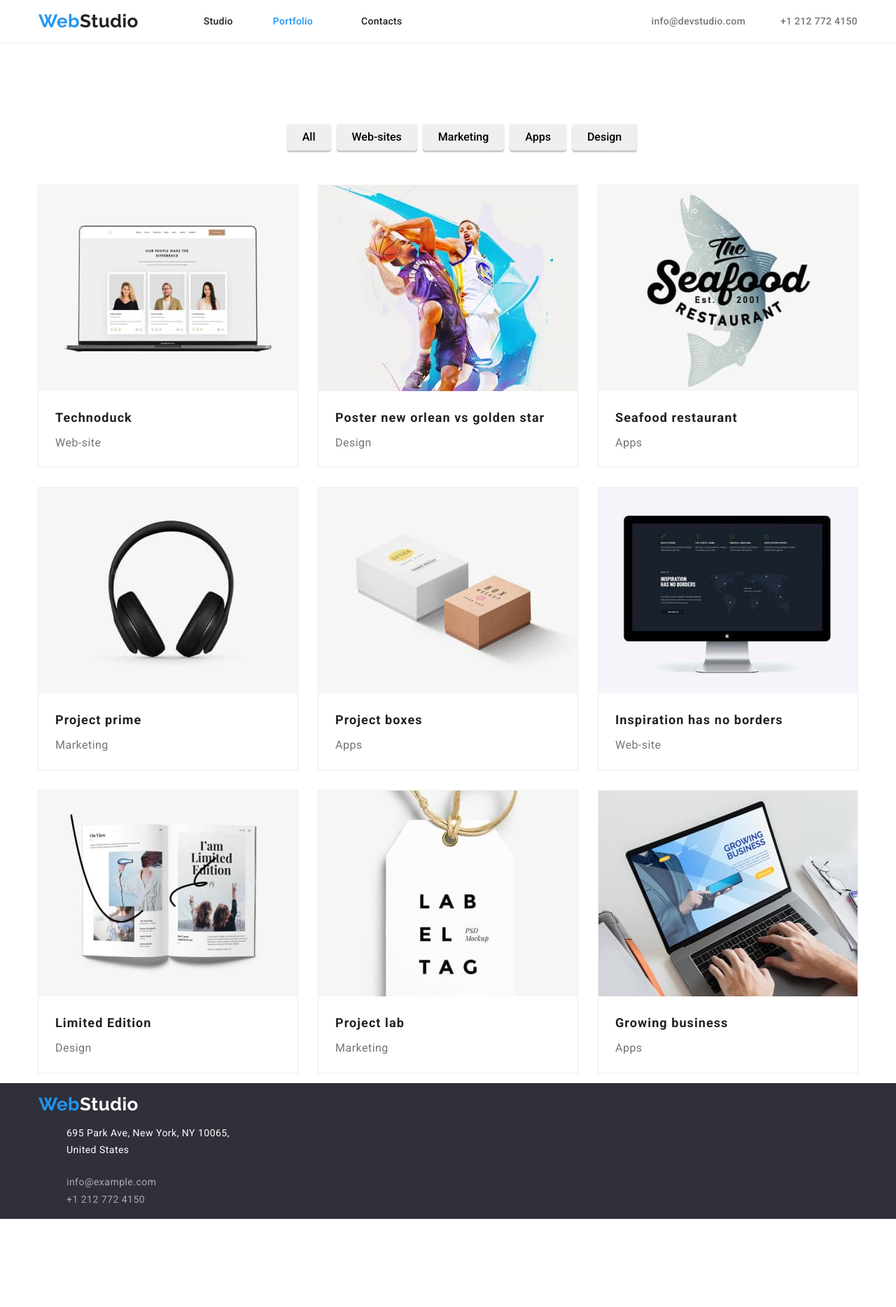
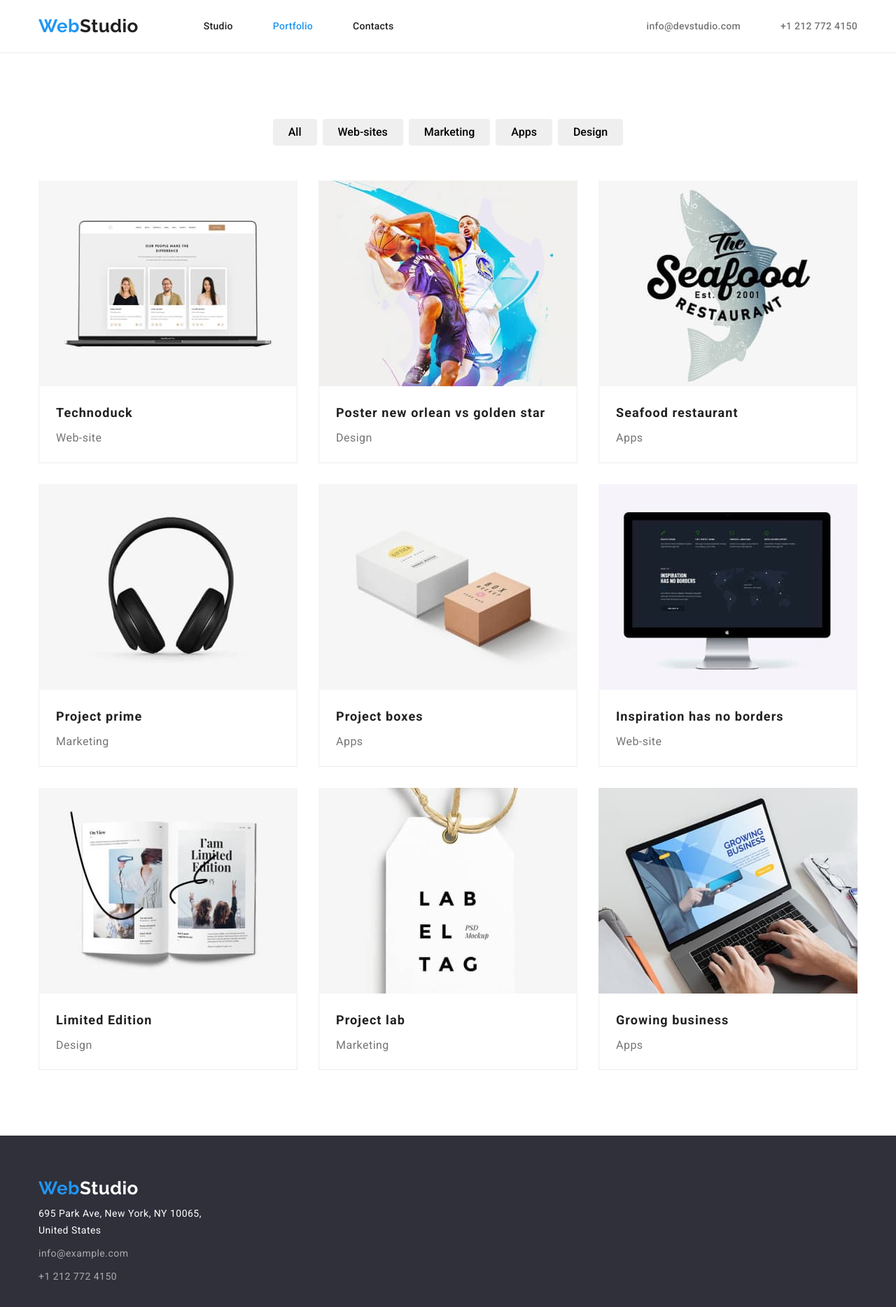
Before and after one commit to SligVader/goit-markup-hw-03, a plain HTML site: page portfolio.html in a window 1280 px wide. Shown: the whole page at 70% size. Before the commit the page ends 1742 px from the top, so only its background shows below. Drawn offline with nearby package versions, Linux system fonts and the light colour scheme.

Commit message:
Corrections by Nataliia Valko

```diff
--- a/css/styles.css
+++ b/css/styles.css
@@ -25,6 +25,7 @@ h5,
 h6,
 p,
 ul {
+  padding: 0;
   margin: 0;
 }
 
@@ -55,7 +56,7 @@ img {
 
 .container {
   width: 1200px;
-  padding: 15px;
+  padding: 0 15px;
   margin-left: auto;
   margin-right: auto;
 }
@@ -72,7 +73,6 @@ img {
   font-weight: 700;
   font-size: 26px;
   line-height: 1.192;
-  box-sizing: inline-block;
 }
 
 .head-logo-part {
@@ -91,6 +91,12 @@ img {
   display: flex;
   align-items: center;
 }
+.header-list-item {
+  margin-right: 57px;
+}
+.header-list-contact {
+  margin-left: 57px;
+}
 
 .header-list {
   color: var(--font-color-one);
@@ -98,8 +104,6 @@ img {
   font-size: 14px;
   line-height: 1.1;
   letter-spacing: 0.02em;
-  cursor: pointer;
-  list-style-type: none;
   padding: 0;
   display: flex;
   align-items: center;
@@ -108,51 +112,35 @@ img {
 li > .current {
   color: var(--brand-color);
 }
-.header-one {
-  margin-right: 57px;
-}
 
-.header-two {
-  margin-right: 69px;
-}
-.header-four {
-  margin-left: 50px;
-}
-
-.header-one,
-.header-two,
-.header-three {
+.header-link {
   color: var(--font-color-one);
   padding-top: 30px;
   padding-bottom: 30px;
+  display: inline-block;
 }
 
-.header-four {
+.header-contact {
   color: var(--font-color-two);
+  padding-top: 30px;
+  padding-bottom: 30px;
+  display: inline-block;
 }
 
-.header-one:hover,
-.header-one:focus,
-.header-two:hover,
-.header-two:focus,
-.header-three:hover,
-.header-three:focus,
-.header-four:hover,
-.header-four:focus,
-.footer-one:hover,
-.footer-one:focus,
-.footer-two:hover,
-.footer-two:focus,
-.footer-three:hover,
-.tooter-three:focus {
+.header-link:hover,
+.header-link:focus,
+.header-contact:hover,
+.header-contact:focus,
+.footer-map:hover,
+.footer-map:focus,
+.footer-contact:hover,
+.footer-contact:focus {
   color: var(--brand-color);
 }
-.section {
-  padding-top: 94px;
-  padding-bottom: 94px;
-}
+
 .title-section {
   background-color: var(--background-color-one);
+  padding: 200px 0 200px 0;
 }
 
 .title {
@@ -211,32 +199,34 @@ li > .current {
   pointer-events: none;
   position: absolute;
 }
+.features-section {
+  padding-top: 94px;
+  padding-bottom: 94px;
+}
+.features {
+  display: flex;
+  gap: 30px;
+}
 .features-list {
   width: 270px;
-  min-height: 95px;
 }
 
-.features,
-.business,
-.team {
-  display: flex;
-  flex-direction: row;
-  justify-content: space-between;
-}
 .button-list {
   display: flex;
   flex-direction: row;
   gap: 8px;
   justify-content: center;
-  padding-top: 100px;
-  padding-bottom: 50px;
+  margin-bottom: 50px;
 }
 
+.header-list,
 .button-list,
 .features,
 .business,
 .team,
-.footer-list {
+.footer-list,
+.button-list,
+.projects {
   list-style-type: none;
 }
 
@@ -257,6 +247,7 @@ li > .current {
 
 .business-section {
   background-color: var(--background-color-two);
+  padding-bottom: 94px;
 }
 
 .business-title {
@@ -267,17 +258,24 @@ li > .current {
   color: var(--font-color-one);
   margin-bottom: 50px;
 }
+
+.business,
+.team {
+  display: flex;
+  gap: 30px;
+}
+.team-section {
+  background-color: var(--background-color-three);
+  padding-top: 94px;
+  padding-bottom: 94px;
+}
+
 .team-list {
   background-color: var(--background-color-two);
-  padding-bottom: 30px;
 }
 
-.team-section {
-  background-color: var(--background-color-three);
-}
-
-.team-img {
-  margin-bottom: 30px;
+.team-text {
+  padding: 30px;
 }
 
 .employee-name {
@@ -298,11 +296,13 @@ li > .current {
 
 .footer {
   background-color: var(--background-color-one);
+  padding-top: 60px;
+  padding-bottom: 60px;
 }
 
 .footer-logo {
   display: block;
-  margin-bottom: 14px;
+  margin-bottom: 9px;
 }
 
 .footer-logo-part {
@@ -315,33 +315,29 @@ li > .current {
   line-height: 1.1;
 }
 
-.footer-one {
-  display: block;
-  width: 240px;
+.footer-map {
+  display: inline-block;
+  width: 235px;
   font-style: normal;
   font-size: 14px;
   line-height: 1.7;
   color: var(--background-color-two);
-  margin-bottom: 22px;
 }
 
-.footer-two {
-  margin-bottom: 2px;
-  display: block;
-}
-
-.footer-two,
-.footer-three {
+.footer-contact {
   font-style: normal;
   font-size: 14px;
   line-height: 1.7;
   color: var(--font-color-three);
 }
 
-.img {
-  margin-bottom: 20px;
+.footer-text:not(:last-child) {
+  margin-bottom: 9px;
 }
-
+.portfolio-section {
+  padding-top: 94px;
+  padding-bottom: 94px;
+}
 .portfolio-btn {
   border: none;
   font-family: inherit;
@@ -354,8 +350,6 @@ li > .current {
   display: inline-block;
   border-color: transparent;
   cursor: pointer;
-  box-shadow: 0px 3px 1px rgba(0, 0, 0, 0.1), 0px 1px 2px rgba(0, 0, 0, 0.08),
-    0px 2px 2px rgba(0, 0, 0, 0.12);
   border-radius: 4px;
   padding: 6px 22px;
 }
@@ -364,31 +358,32 @@ li > .current {
 .portfolio-btn:focus {
   color: var(--background-color-two);
   background-color: var(--brand-color);
+  box-shadow: 0px 3px 1px rgba(0, 0, 0, 0.1), 0px 1px 2px rgba(0, 0, 0, 0.08),
+    0px 2px 2px rgba(0, 0, 0, 0.12);
 }
 
 .projects {
   display: flex;
   flex-wrap: wrap;
-  gap: 30px;
+  /*gap: 30px;*/
   padding: 0;
   justify-content: center;
-}
-.project-name {
-  display: inline-block;
-  margin-bottom: 4px;
+  margin-right: -30px;
+  margin-bottom: -30px;
 }
 
-.projects-list {
+.project-item {
   background: #ffffff;
-  outline: 1px solid #eeeeee;
-  padding-bottom: 20px;
   /*flex-basis: calc((100% - var(--indent) * (var(--items) - 1)) / var(--items));*/
-  /*flex-basis: calc((100% - 30px * 2) / 3);*/
+  flex-basis: calc(100% / 3 - 30px);
+  margin-right: 30px;
+  margin-bottom: 30px;
 }
-
-.button-list,
-.projects {
-  list-style-type: none;
+.project-text {
+  padding: 20px 24px;
+  border-left: 1px solid #eeeeee;
+  border-bottom: 1px solid #eeeeee;
+  border-right: 1px solid #eeeeee;
 }
 
 .project-name {
@@ -397,13 +392,11 @@ li > .current {
   line-height: 2;
   letter-spacing: 0.06em;
   color: var(--font-color-one);
-  margin-left: 24px;
+  margin-bottom: 4px;
 }
 
 .product {
   font-size: 16px;
   line-height: 1.8;
   color: var(--font-color-two);
-  padding: 4px auto 20px 24px;
-  margin-left: 24px;
 }
--- a/portfolio.html
+++ b/portfolio.html
@@ -26,21 +26,19 @@
       <nav class="header-nav">
         <a class="logo link" href="./index.html">Web<span class="head-logo-part">Studio</span></a>
         <ul class="header-list">
-            <li><a class="header-one link" href="./index.html">Studio</a></li>
-            <li><a class="header-two current link" href="./portfolio.html">Portfolio</a></li>
-            <li><a class="header-three link" href="">Contacts</a></li>
+          <li class="header-list-item"><a class="header-link link" href="./index.html">Studio</a></li>
+          <li class="header-list-item"><a class="header-link current link" href="./portfolio.html">Portfolio</a></li>
+          <li class="header-list-item"><a class="header-link link" href="">Contacts</a></li>
         </ul>
       </nav>
       <ul class="header-list">
-          <li
-            ><a class="header-four link" href="mailto:info@devstudio.com">info@devstudio.com</a></li
-          >
-          <li><a class="header-four link" href="tel:+12127724150">+1 212 772 4150</a></li>
+        <li class="header-list-contact"><a class="header-contact link" href="mailto:info@devstudio.com">info@devstudio.com</a></li>
+        <li class="header-list-contact"><a class="header-contact link" href="tel:+12127724150">+1 212 772 4150</a></li>
       </ul>
       </div>
     </header>
     <main>
-      <section>
+      <section class="portfolio-section">
         <div class="container">
           <h1 class="hiden">Portfolio navigation</h1>
           <ul class="button-list">
@@ -51,7 +49,7 @@
             <li><button class="portfolio-btn" type="button">Design</button></li>
           </ul>
           <ul class="projects">
-            <li class="projects-list">
+            <li class="project-item">
               <a class="project-link link" href="#" target="_blank"
                 ><img
                   class="img"
@@ -60,11 +58,13 @@
                   width="370"
                   height="294"
                 />
+                <div class="project-text">
                   <h2 class="project-name">Technoduck</h2>
                   <p class="product">Web-site</p>
+                </div>
               </a>
             </li>
-            <li class="projects-list">
+            <li class="project-item">
               <a class="project-link link" href="#" target="_blank"
                 ><img
                   class="img"
@@ -73,11 +73,13 @@
                   width="370"
                   height="294"
                 />
+                <div class="project-text">
                   <h2 class="project-name">Poster new orlean vs golden star</h2>
                   <p class="product">Design</p>
+                </div>
               </a>
             </li>
-            <li class="projects-list">
+            <li class="project-item">
               <a class="project-link link" href="#" target="_blank"
                 ><img
                   class="img"
@@ -86,11 +88,13 @@
                   width="370"
                   height="294"
                 />
+                <div class="project-text">
                   <h2 class="project-name">Seafood restaurant</h2>
                   <p class="product">Apps</p>
+                </div>
               </a>
             </li>
-            <li class="projects-list">
+            <li class="project-item">
               <a class="project-link link" href="#" target="_blank"
                 ><img
                   class="img"
@@ -99,11 +103,13 @@
                   width="370"
                   height="294"
                 />
+                <div class="project-text">
                   <h2 class="project-name">Project prime</h2>
                   <p class="product">Marketing</p>
+                </div>
               </a>
             </li>
-            <li class="projects-list">
+            <li class="project-item">
               <a class="project-link link" href="#" target="_blank"
                 ><img
                   class="img"
@@ -112,11 +118,13 @@
                   width="370"
                   height="294"
                 />
+                <div class="project-text">
                   <h2 class="project-name">Project boxes</h2>
                   <p class="product">Apps</p>
+                </div>
               </a>
             </li>
-            <li class="projects-list">
+            <li class="project-item">
               <a class="project-link link" href="#" target="_blank"
                 ><img
                   class="img"
@@ -125,11 +133,13 @@
                   width="370"
                   height="294"
                 />
+                <div class="project-text">
                   <h2 class="project-name">Inspiration has no borders</h2>
                   <p class="product">Web-site</p>
+                </div>
               </a>
             </li>
-            <li class="projects-list">
+            <li class="project-item">
               <a class="project-link link" href="#" target="_blank"
                 ><img
                   class="img"
@@ -138,11 +148,13 @@
                   width="370"
                   height="294"
                 />
+                <div class="project-text">
                   <h2 class="project-name">Limited Edition</h2>
                   <p class="product">Design</p>
+                </div>
               </a>
             </li>
-            <li class="projects-list">
+            <li class="project-item">
               <a class="project-link link" href="#" target="_blank"
                 ><img
                   class="img"
@@ -151,11 +163,13 @@
                   width="370"
                   height="294"
                 />
+                <div class="project-text">
                   <h2 class="project-name">Project lab</h2>
                   <p class="product">Marketing</p>
+                </div>
               </a>
             </li>
-            <li class="projects-list">
+            <li class="project-item">
               <a class="project-link link" href="#" target="_blank"
                 ><img
                   class="img"
@@ -164,8 +178,10 @@
                   width="370"
                   height="294"
                 />
+                <div class="project-text">
                   <h2 class="project-name">Growing business</h2>
                   <p class="product">Apps</p>
+                </div>
               </a>
             </li></ul
           >
@@ -174,22 +190,20 @@
     </main>
     <footer class="footer">
       <div class="container">
-        <a class="footer-logo link" href="./index.html"
-          >Web<span class="footer-logo-part">Studio</span></a
-        >
+      <a class="footer-logo link" href="./index.html">Web<span class="footer-logo-part">Studio</span></a>
       <address>
         <ul class="footer-list">
-            <li
+          <li class="footer-text"
             ><a
-                class="footer-one link"
+              class="footer-map link"
               href="https://goo.gl/maps/xAhFo77AcfXD6E7u5"
               target="_blank"
               rel="noopener noreferrer nofollow"
               >695 Park Ave, New York, NY 10065, United States</a
             ></li
           >
-            <li><a class="footer-two link" href="mailto:info@example.com">info@example.com</a></li>
-            <li><a class="footer-three link" href="tel:+12127724150">+1 212 772 4150</a></li>
+          <li class="footer-text"><a class="footer-contact link" href="mailto:info@example.com">info@example.com</a></li>
+          <li class="footer-text"><a class="footer-contact link" href="tel:+12127724150">+1 212 772 4150</a></li>
         </ul>
       </address>
       </div>
```
Also changed, not shown: index.html (+22 -13 lines). Lines whose indentation alone changed are shown as unchanged.
